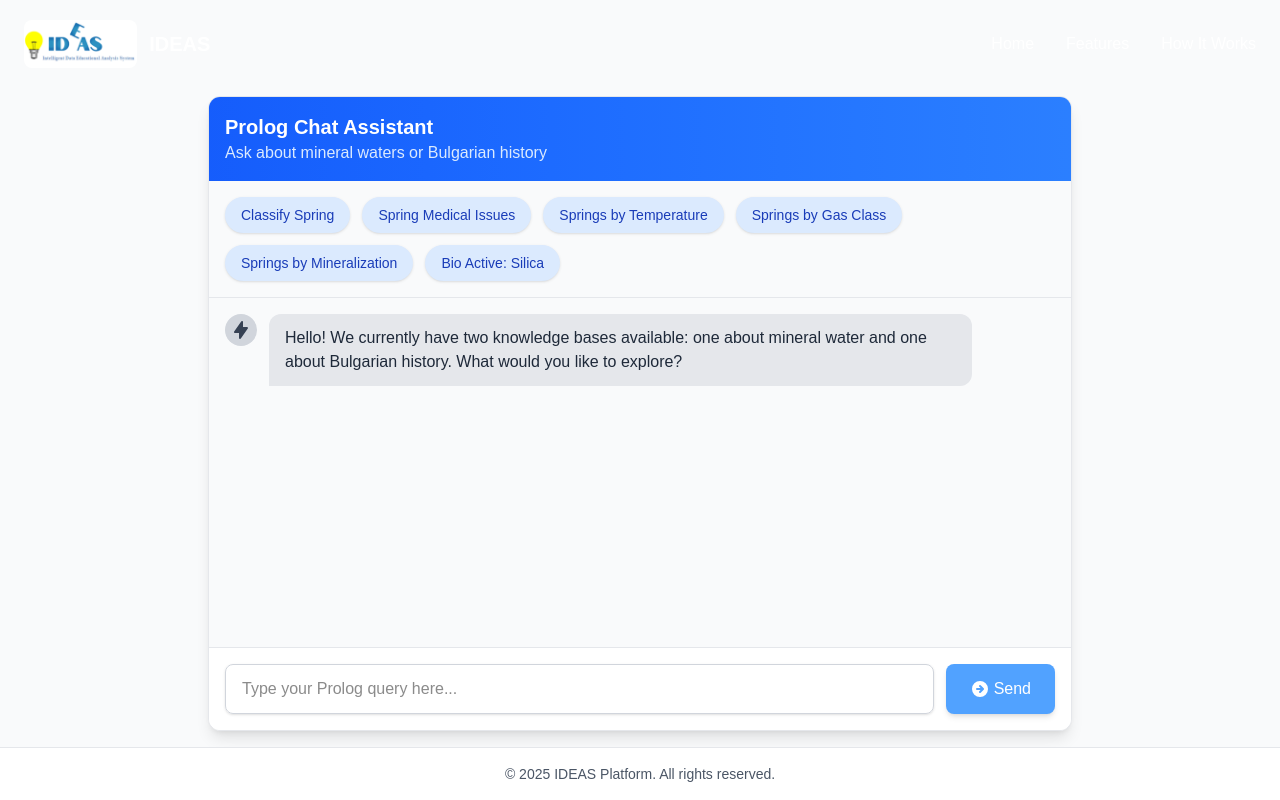
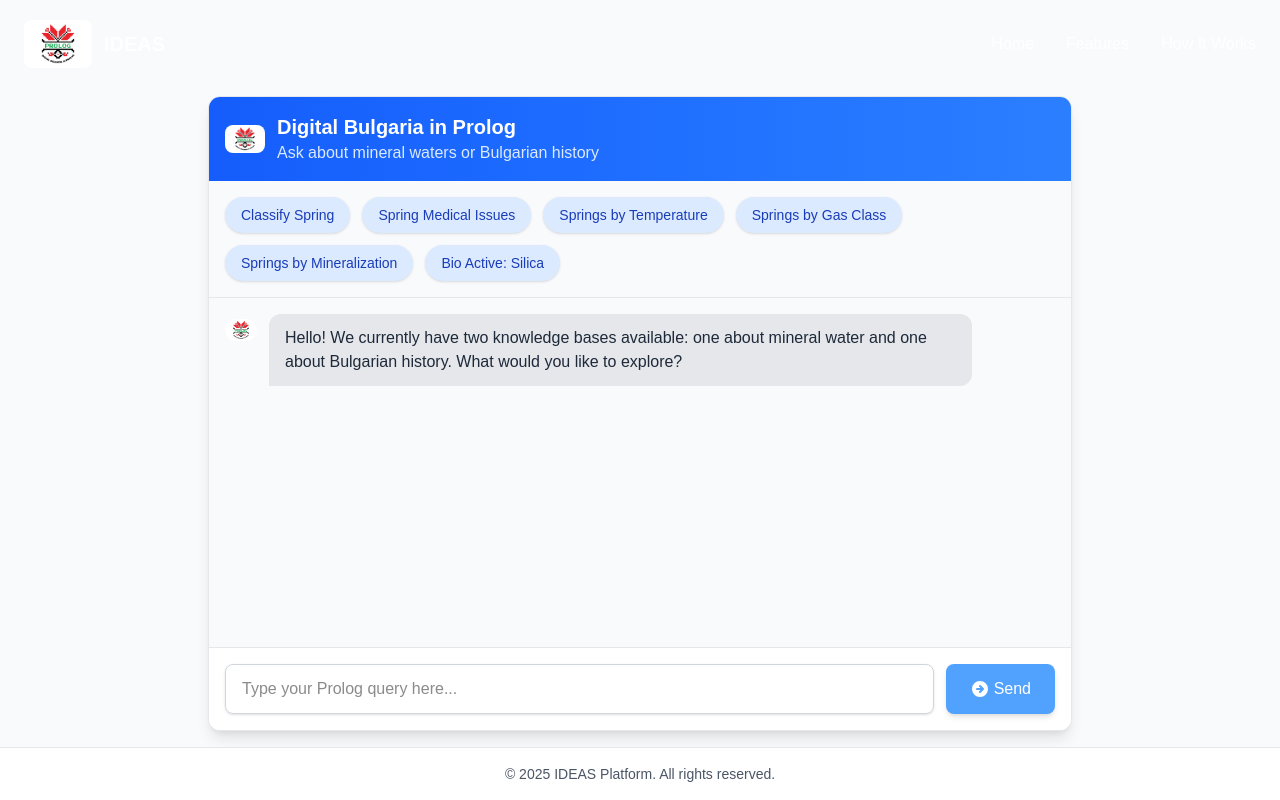
Before and after one commit to MagdalenaMaglizhanova/prolog-chat-app, a Next.js app: page /chat in a window 1280 px wide. Built offline with nearby package versions, Linux system fonts and the light colour scheme.

Commit message:
Update page.tsx

```diff
--- a/src/app/chat/page.tsx
+++ b/src/app/chat/page.tsx
@@ -72,16 +72,16 @@ export default function ChatPage() {
       {/* Navigation - Consistent with Homepage */}
       <nav className={`fixed w-full z-50 transition-all duration-300 ${scrolled ? 'py-3 bg-white shadow-lg' : 'py-5 bg-transparent'}`}>
         <div className="container mx-auto px-6 flex justify-between items-center">
-          <div className="flex items-center space-x-3">
+          <Link href="/" className="flex items-center space-x-3">
             <Image
-              src="/logo.png"
-              alt="IDEAS Logo"
+              src="/logo_shevici.jpg"
+              alt="Digital Bulgaria Logo"
               width={48}
               height={48}
               className="h-12 w-auto rounded-lg object-contain transition-all duration-300 hover:scale-105"
             />
             <span className={`text-xl font-bold ${scrolled ? 'text-blue-900' : 'text-white'}`}>IDEAS</span>
-          </div>
+          </Link>
 
           <div className="hidden md:flex items-center space-x-8">
             <Link href="/" className={`font-medium transition-colors hover:text-blue-600 ${scrolled ? 'text-gray-800' : 'text-white'}`}>Home</Link>
@@ -94,9 +94,18 @@ export default function ChatPage() {
       <main className="flex-grow container mx-auto p-4 flex flex-col max-w-4xl mt-20">
         <div className="flex-grow bg-white rounded-xl shadow-lg overflow-hidden flex flex-col border border-gray-200">
           {/* Chat Header */}
-          <div className="p-4 bg-gradient-to-r from-blue-600 to-blue-500">
-            <h2 className="text-xl font-semibold text-white">Prolog Chat Assistant</h2>
-            <p className="text-blue-100">Ask about mineral waters or Bulgarian history</p>
+          <div className="p-4 bg-gradient-to-r from-blue-600 to-blue-500 flex items-center">
+            <Image
+              src="/logo_shevici.jpg"
+              alt="Digital Bulgaria Logo"
+              width={40}
+              height={40}
+              className="rounded-lg object-contain mr-3"
+            />
+            <div>
+              <h2 className="text-xl font-semibold text-white">Digital Bulgaria in Prolog</h2>
+              <p className="text-blue-100">Ask about mineral waters or Bulgarian history</p>
+            </div>
           </div>
 
           {/* Quick Query Buttons */}
@@ -131,10 +140,14 @@ export default function ChatPage() {
                         </svg>
                       </div>
                     ) : (
-                      <div className="bg-gray-300 text-gray-700 h-full w-full flex items-center justify-center">
-                        <svg xmlns="http://www.w3.org/2000/svg" className="h-5 w-5" viewBox="0 0 20 20" fill="currentColor">
-                          <path fillRule="evenodd" d="M11.3 1.046A1 1 0 0112 2v5h4a1 1 0 01.82 1.573l-7 10A1 1 0 018 18v-5H4a1 1 0 01-.82-1.573l7-10a1 1 0 011.12-.38z" clipRule="evenodd" />
-                        </svg>
+                      <div className="h-full w-full flex items-center justify-center">
+                        <Image
+                          src="/logo_shevici.jpg"
+                          alt="Chat Logo"
+                          width={32}
+                          height={32}
+                          className="rounded-full"
+                        />
                       </div>
                     )}
                   </div>
@@ -155,10 +168,14 @@ export default function ChatPage() {
               <div className="flex justify-start mb-6">
                 <div className="flex">
                   <div className="flex-shrink-0 h-8 w-8 rounded-full overflow-hidden mr-3">
-                    <div className="bg-gray-300 text-gray-700 h-full w-full flex items-center justify-center">
-                      <svg xmlns="http://www.w3.org/2000/svg" className="h-5 w-5" viewBox="0 0 20 20" fill="currentColor">
-                        <path fillRule="evenodd" d="M11.3 1.046A1 1 0 0112 2v5h4a1 1 0 01.82 1.573l-7 10A1 1 0 018 18v-5H4a1 1 0 01-.82-1.573l7-10a1 1 0 011.12-.38z" clipRule="evenodd" />
-                      </svg>
+                    <div className="h-full w-full flex items-center justify-center">
+                      <Image
+                        src="/logo_shevici.jpg"
+                        alt="Chat Logo"
+                        width={32}
+                        height={32}
+                        className="rounded-full"
+                      />
                     </div>
                   </div>
                   <div className="bg-gray-200 text-gray-800 rounded-xl rounded-bl-none px-4 py-3">
```
